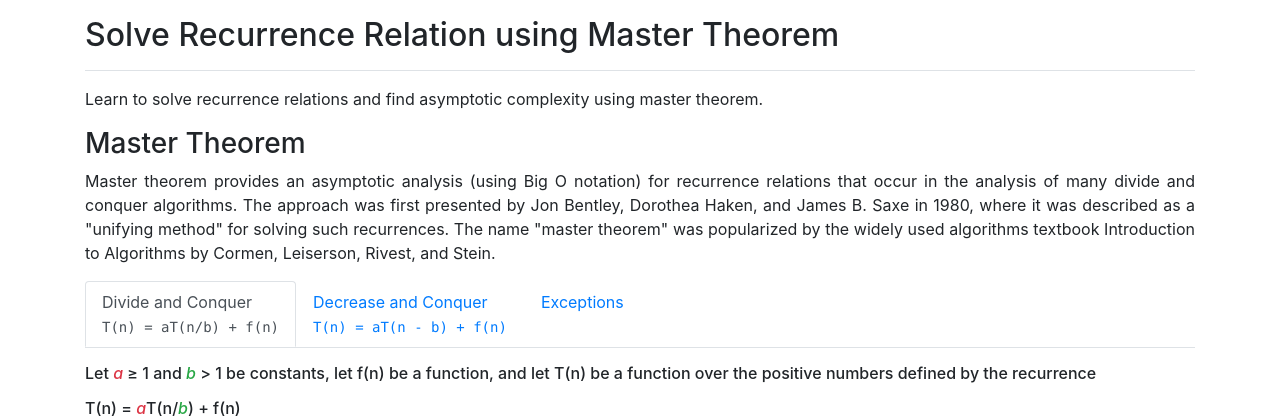
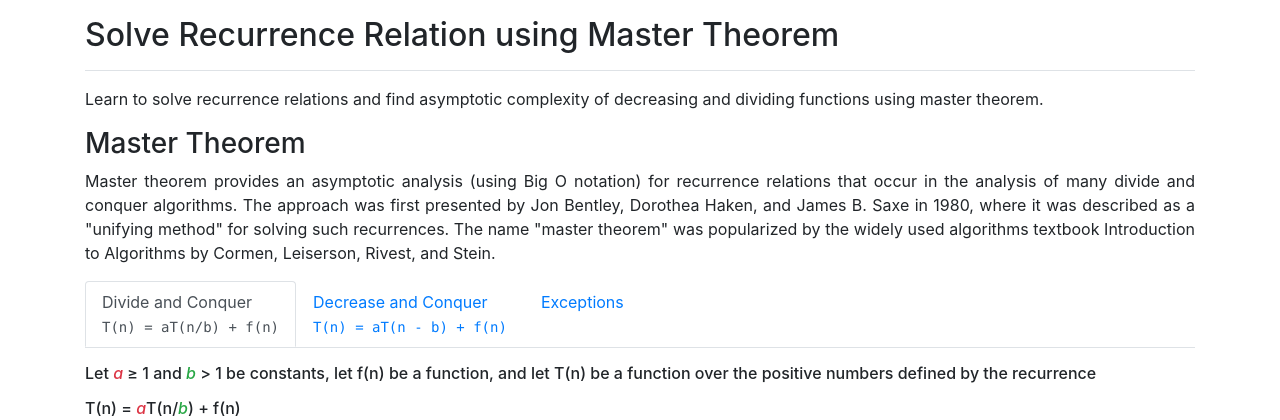
Before and after one commit to hamza1886/master-theorem, a PHP site: page / in a window 1280 px wide. Shown: the top 420 px of the page. Run offline with PHP 8.4, Linux system fonts and the light colour scheme.

Commit message:
Updated description

```diff
--- a/index.php
+++ b/index.php
@@ -10,7 +10,7 @@ $p = filter_input(INPUT_GET, 'p', FILTER_VALIDATE_INT);
 <head>
     <meta charset="utf-8"/>
     <meta name="viewport" content="width=device-width, initial-scale=1"/>
-    <meta name="description" content="Learn to solve recurrence relations and find asymptotic complexity using master theorem.">
+    <meta name="description" content="Learn to solve recurrence relations and find asymptotic complexity of decreasing and dividing functions using master theorem.">
     <meta name="author" content="Hamza Rashid">
     <link rel="stylesheet" href="https://cdn.jsdelivr.net/npm/bootstrap@4.5.3/dist/css/bootstrap.min.css" integrity="sha384-TX8t27EcRE3e/ihU7zmQxVncDAy5uIKz4rEkgIXeMed4M0jlfIDPvg6uqKI2xXr2" crossorigin="anonymous">
     <title>Solve Recurrence Relation using Master Theorem</title>
@@ -34,7 +34,7 @@ $p = filter_input(INPUT_GET, 'p', FILTER_VALIDATE_INT);
 </head>
 <body class="container">
 <div class="h2 border-bottom my-3 pb-3">Solve Recurrence Relation using Master Theorem</div>
-<p>Learn to solve recurrence relations and find asymptotic complexity using master theorem.</p>
+<p>Learn to solve recurrence relations and find asymptotic complexity of decreasing and dividing functions using master theorem.</p>
 
 <div class="h3">Master Theorem</div>
 <p class="text-justify">Master theorem provides an asymptotic analysis (using Big O notation) for recurrence relations that occur in the analysis of many divide and conquer algorithms.
```
Also changed, not shown: README.md.
